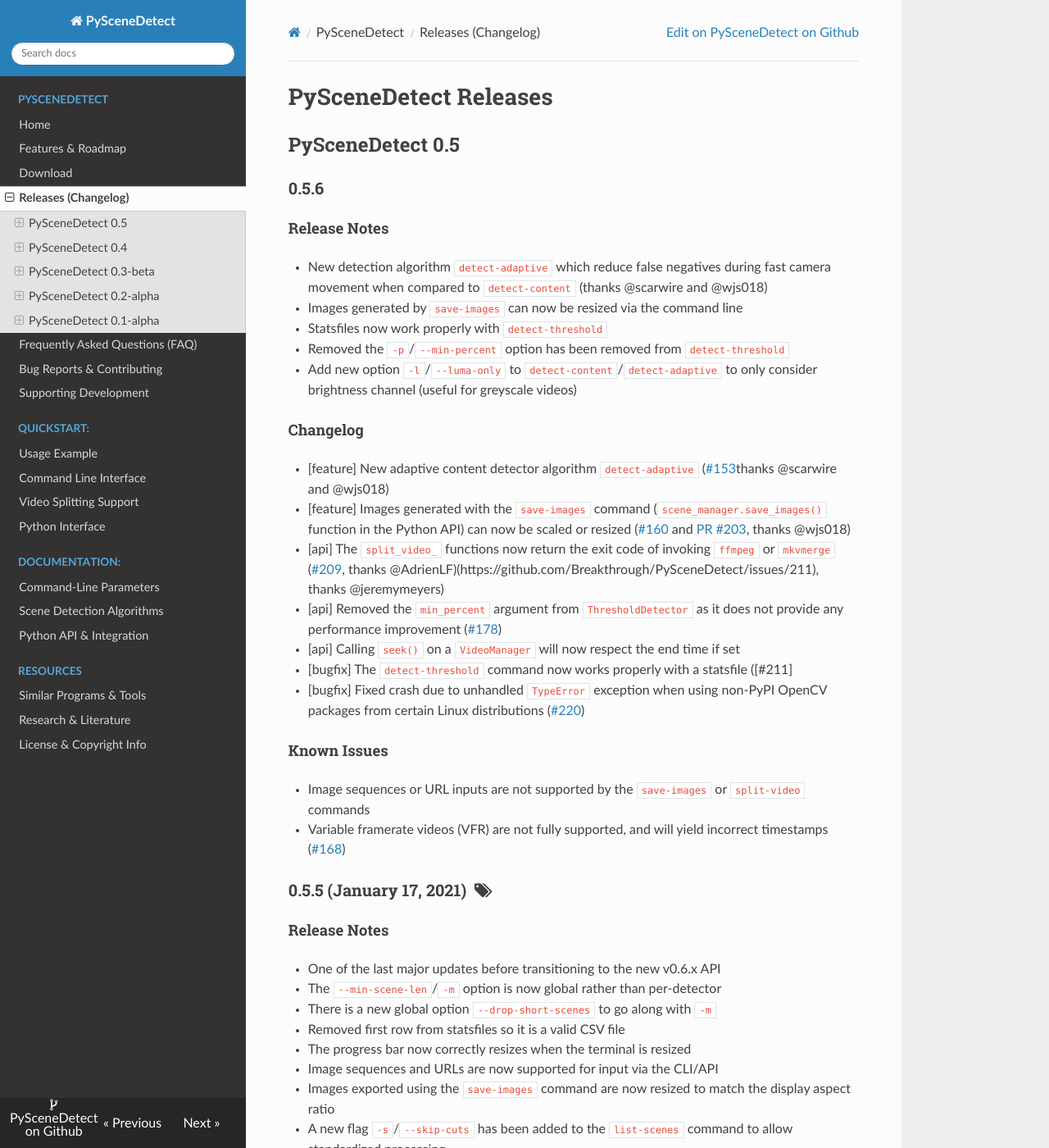
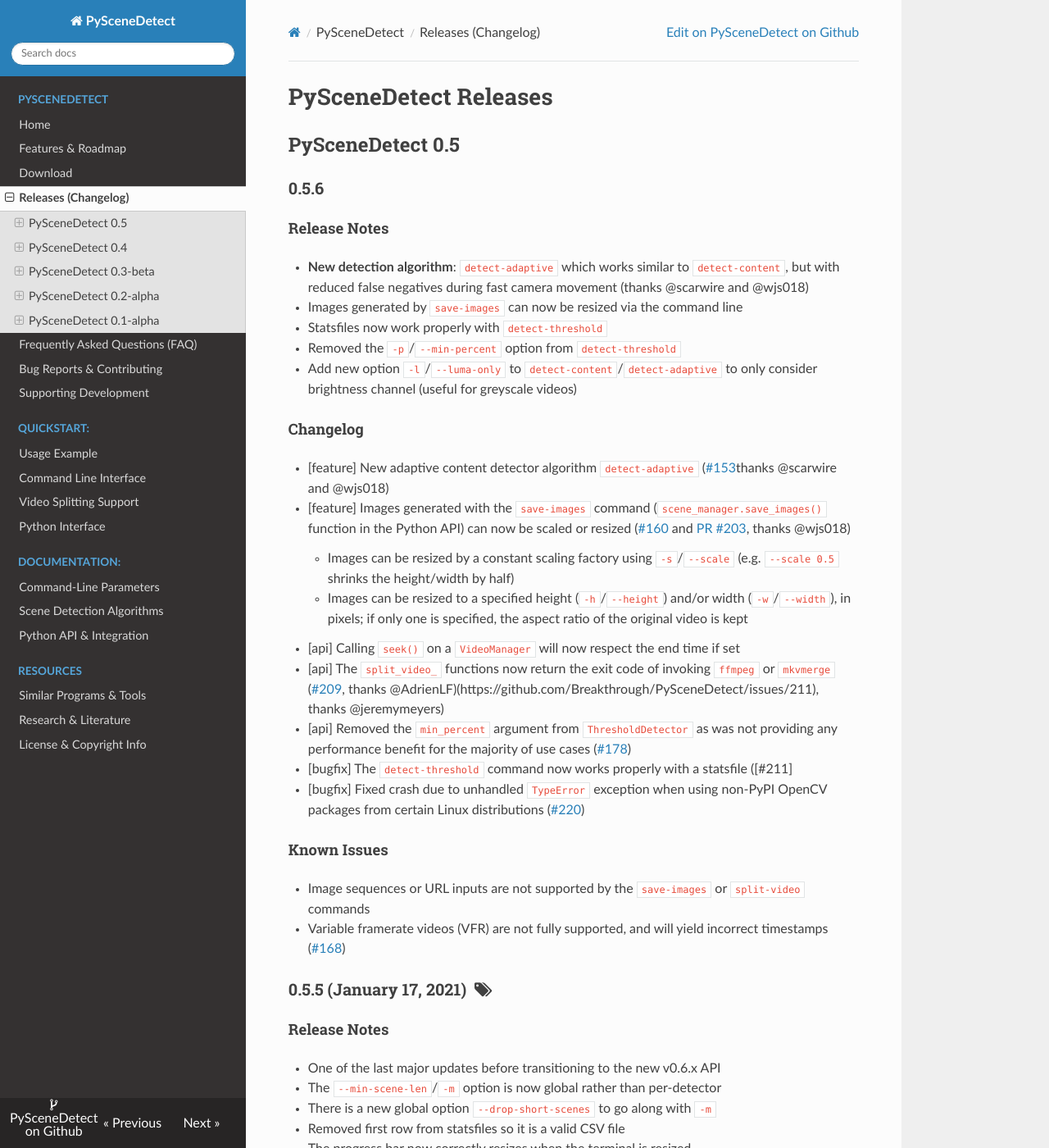
Before and after one commit to vovamushak/PySceneDetect, an MkDocs documentation site: the page built from docs/changelog.md, in a window 1280 px wide and 1400 px high. Shown: the whole window at 82% size. Built offline with MkDocs 1.6.1, drawn with Linux system fonts in a browser that asks for light colours; nearby versions of some CDN libraries; old or Windows-style settings are respelled for this version of MkDocs.

Commit message:
Increase number of decimal places when outputting framerate.
Update changelog with additional information.

```diff
--- a/docs/changelog.md
+++ b/docs/changelog.md
@@ -8,19 +8,21 @@ PySceneDetect Releases
 
 #### Release Notes
 
- * New detection algorithm `detect-adaptive` which reduce false negatives during fast camera movement when compared to `detect-content` (thanks @scarwire and @wjs018)
+ * **New detection algorithm**: `detect-adaptive` which works similar to `detect-content`, but with reduced false negatives during fast camera movement (thanks @scarwire and @wjs018)
  * Images generated by `save-images` can now be resized via the command line
  * Statsfiles now work properly with `detect-threshold`
- * Removed the `-p`/`--min-percent` option has been removed from `detect-threshold`
+ * Removed the `-p`/`--min-percent` option from `detect-threshold`
  * Add new option `-l`/`--luma-only` to `detect-content`/`detect-adaptive` to only consider brightness channel (useful for greyscale videos)
 
 #### Changelog
 
  * [feature] New adaptive content detector algorithm `detect-adaptive` ([#153](https://github.com/Breakthrough/PySceneDetect/issues/153)thanks @scarwire and @wjs018)
  * [feature] Images generated with the `save-images` command (`scene_manager.save_images()` function in the Python API) can now be scaled or resized ([#160](https://github.com/Breakthrough/PySceneDetect/issues/160) and [PR #203](https://github.com/Breakthrough/PySceneDetect/pull/203), thanks @wjs018)
+     * Images can be resized by a constant scaling factory using `-s`/`--scale` (e.g. `--scale 0.5` shrinks the height/width by half)
+     * Images can be resized to a specified height (`-h`/`--height`) and/or width (`-w`/`--width`), in pixels; if only one is specified, the aspect ratio of the original video is kept
+ * [api] Calling `seek()` on a `VideoManager` will now respect the end time if set
  * [api] The `split_video_` functions now return the exit code of invoking `ffmpeg` or `mkvmerge` ([#209](https://github.com/Breakthrough/PySceneDetect/issues/209), thanks @AdrienLF)(https://github.com/Breakthrough/PySceneDetect/issues/211), thanks @jeremymeyers)
- * [api] Removed the `min_percent` argument from `ThresholdDetector` as it does not provide any performance improvement ([#178](https://github.com/Breakthrough/PySceneDetect/issues/178))
- * [api] Calling `seek()` on a `VideoManager` will now respect the end time if set
+ * [api] Removed the `min_percent` argument from `ThresholdDetector` as was not providing any performance benefit for the majority of use cases ([#178](https://github.com/Breakthrough/PySceneDetect/issues/178))
  * [bugfix] The `detect-threshold` command now works properly with a statsfile ([#211]
  * [bugfix] Fixed crash due to unhandled `TypeError` exception when using non-PyPI OpenCV packages from certain Linux distributions ([#220](https://github.com/Breakthrough/PySceneDetect/issues/220))
 
```
Also changed, not shown: 1 other file.
